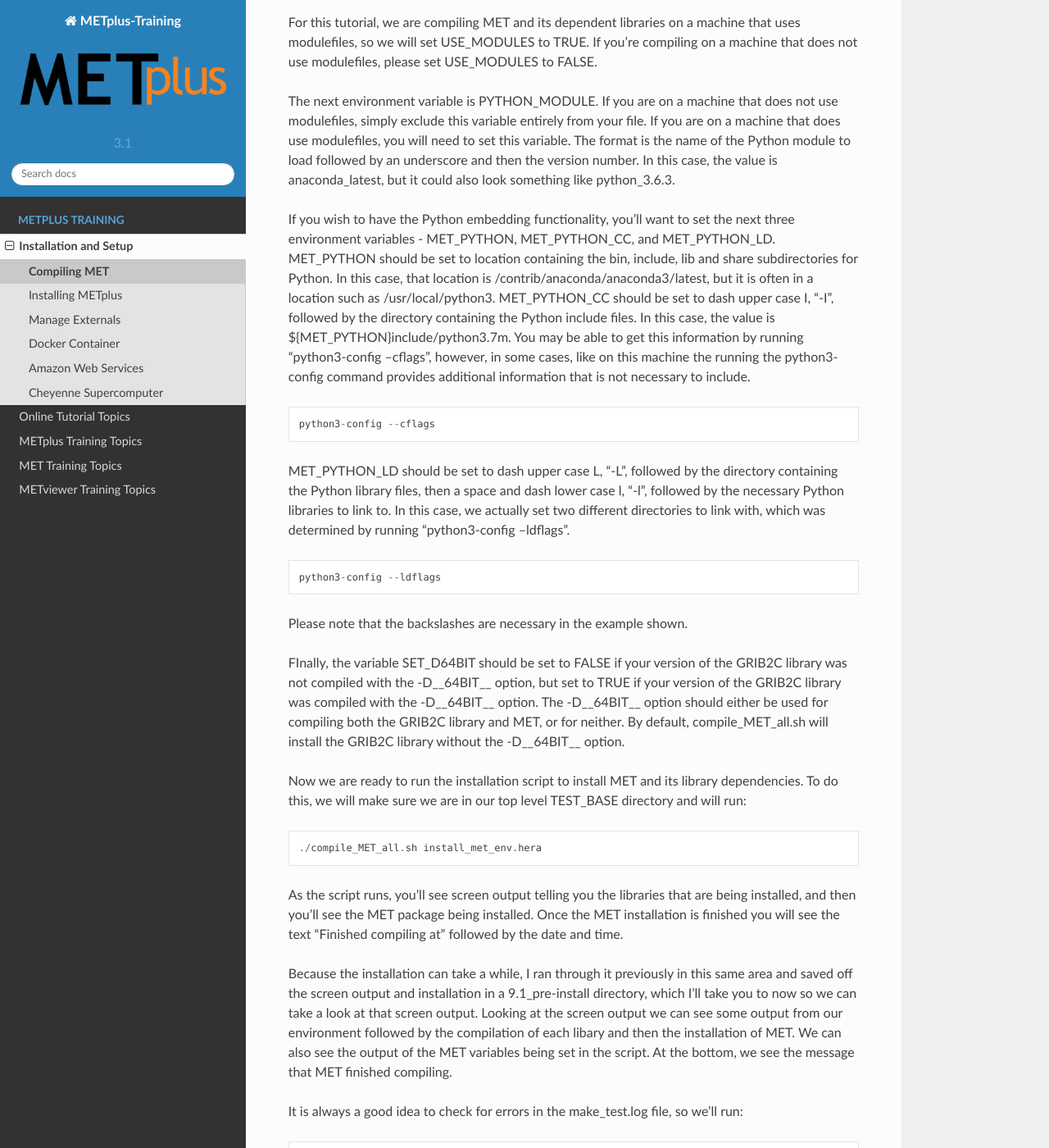
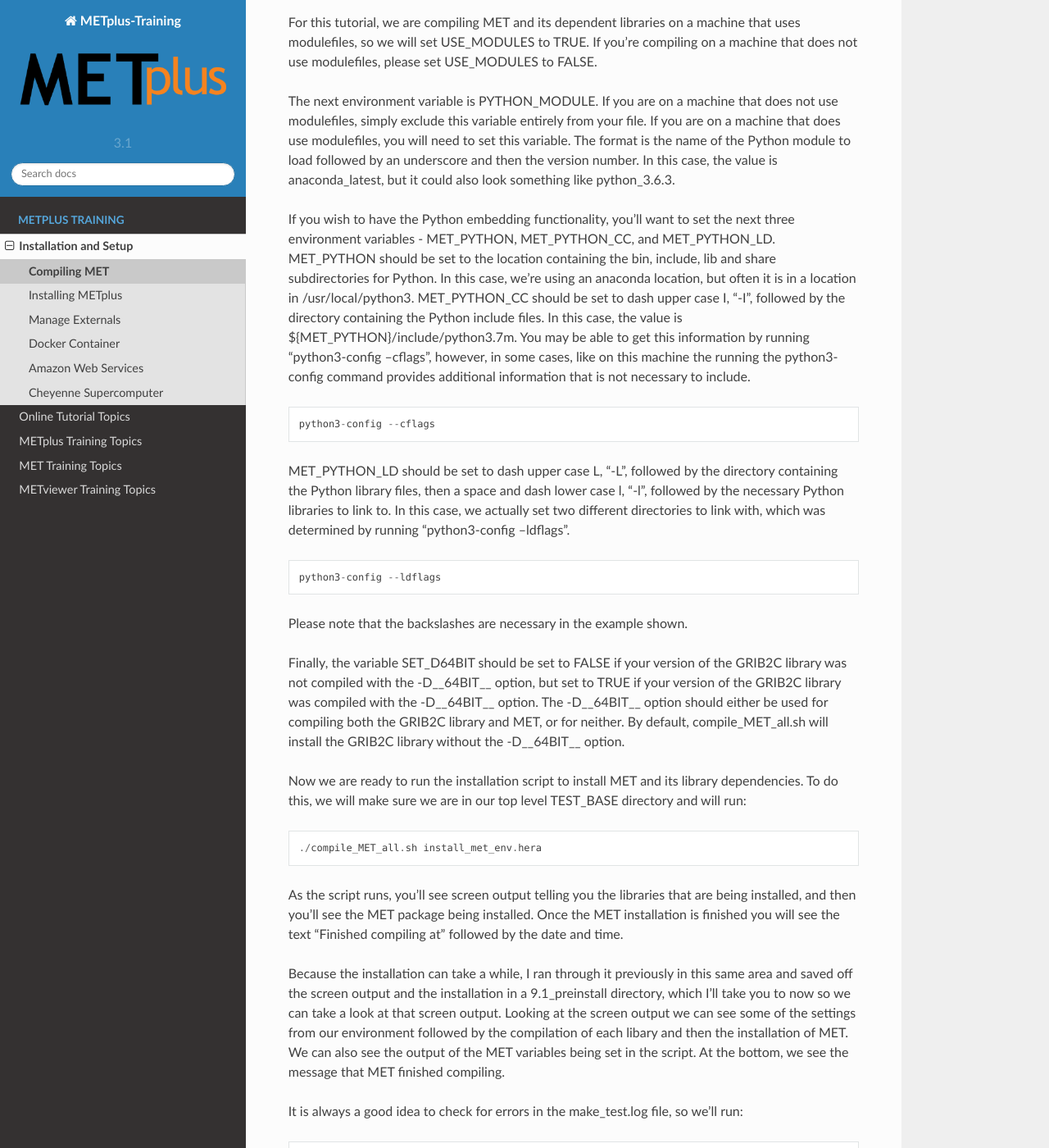
Before and after one commit to dtcenter/METplus-Training, a Sphinx documentation site: the page built from docs/modules/Environment/met_installation.rst, in a window 1280 px wide and 1400 px high, scrolled down 3048 px. Shown: the whole window at 82% size. Built offline with Sphinx 7.4.7 and the Read the Docs theme 2.0.0, drawn with Linux system fonts in a browser that asks for light colours; some of the changed text lies outside the part shown.

Commit message:
Fixed typos and omissiions

```diff
--- a/docs/modules/Environment/met_installation.rst
+++ b/docs/modules/Environment/met_installation.rst
@@ -82,7 +82,7 @@
 
 Then, we will set the COMPILER.  The format here is the name of the compiler, followed by an underscore, followed by the version number.  In this case, we are using intel_18.0.5.274  because we're using version 18.0.5.274 of the intel compiler.  For the GNU family of compilers, use "gnu" for the compiler name.  For the Intel family of compilers, use "intel", "ics", "ips" or another name, depending on your system.  For the PGI family of compilers, use "pgi" for the compiler name.
 
-The next variable to set is the MET_SUBDIR, which is the location where the top level MET subdir, for example met-9.1, should be placed. I typcially set this to the ${TEST_BASE} environment variable.
+The next variable to set is the MET_SUBDIR, which is the location where the top level MET subdir, for example met-9.1, should be placed. I typcially set this to the value of the TEST_BASE environment variable.
 
 Next, we need to tell the script the name of the MET_TARBALL. In this case, the value is met-9.1.20200810.tar.gz.
 
@@ -90,7 +90,7 @@
 
 The next environment variable is PYTHON_MODULE.  If you are on a machine that does not use modulefiles, simply exclude this variable entirely from your file.  If you are on a machine that does use modulefiles, you will need to set this variable. The format is the name of the Python module to load followed by an underscore and then the version number.  In this case, the value is anaconda_latest, but it could also look something like python_3.6.3.
 
-If you wish to have the Python embedding functionality, you'll want to set the next three environment variables - MET_PYTHON, MET_PYTHON_CC, and MET_PYTHON_LD. MET_PYTHON should be set to location containing the bin, include, lib and share subdirectories for Python.  In this case, that location is /contrib/anaconda/anaconda3/latest, but it is often in a location such as /usr/local/python3.  MET_PYTHON_CC should be set to dash upper case I, "-I", followed by the directory containing the Python include files.  In this case, the value is ${MET_PYTHON}include/python3.7m. You may be able to get this information by running "python3-config --cflags", however, in some cases, like on this machine the running the python3-config command provides additional information that is not necessary to include.
+If you wish to have the Python embedding functionality, you'll want to set the next three environment variables - MET_PYTHON, MET_PYTHON_CC, and MET_PYTHON_LD. MET_PYTHON should be set to the location containing the bin, include, lib and share subdirectories for Python.  In this case, we're using an anaconda location, but often it is in a location in /usr/local/python3.  MET_PYTHON_CC should be set to dash upper case I, "-I", followed by the directory containing the Python include files.  In this case, the value is ${MET_PYTHON}/include/python3.7m. You may be able to get this information by running "python3-config --cflags", however, in some cases, like on this machine the running the python3-config command provides additional information that is not necessary to include.
 
 .. code-block::
 
@@ -104,7 +104,7 @@
 
 Please note that the backslashes are necessary in the example shown.
 
-FInally, the variable SET_D64BIT should be set to FALSE if your version of the GRIB2C library was not compiled with the -D__64BIT__ option, but set to TRUE if your version of the GRIB2C library was compiled with the -D__64BIT__ option. The -D__64BIT__ option should either be used for compiling both the GRIB2C library and MET, or for neither.  By default, compile_MET_all.sh will install the GRIB2C library without the -D__64BIT__ option.
+Finally, the variable SET_D64BIT should be set to FALSE if your version of the GRIB2C library was not compiled with the -D__64BIT__ option, but set to TRUE if your version of the GRIB2C library was compiled with the -D__64BIT__ option. The -D__64BIT__ option should either be used for compiling both the GRIB2C library and MET, or for neither.  By default, compile_MET_all.sh will install the GRIB2C library without the -D__64BIT__ option.
 
 Now we are ready to run the installation script to install MET and its library dependencies.  To do this, we will make sure we are in our top level TEST_BASE directory and will run:
 
@@ -114,7 +114,7 @@
 
 As the script runs, you'll see screen output telling you the libraries that are being installed, and then you'll see the MET package being installed.  Once the MET installation is finished you will see the text "Finished compiling at" followed by the date and time.
 
-Because the installation can take a while, I ran through it previously in this same area and saved off the screen output and installation in a 9.1_pre-install directory, which I'll take you to now so we can take a look at that screen output.  Looking at the screen output we can see some output from our environment followed by the compilation of each libary and then the installation of MET.  We can also see the output of the MET variables being set in the script.  At the bottom, we see the message that MET finished compiling.
+Because the installation can take a while, I ran through it previously in this same area and saved off the screen output and the installation in a 9.1_preinstall directory, which I'll take you to now so we can take a look at that screen output.  Looking at the screen output we can see some of the settings from our environment followed by the compilation of each libary and then the installation of MET.  We can also see the output of the MET variables being set in the script.  At the bottom, we see the message that MET finished compiling.
 
 
 It is always a good idea to check for errors in the make_test.log file, so we'll run:
@@ -123,6 +123,6 @@
 
   grep -i error  met-9.1/make_test.log
 
-And, fortunately, we don't see any errors. If you received any errors in your make_test.log file or your installation did not go smoothly is some other aspect, please email met_help@ucar.edu with a description of the problem you experienced, and we will provide assistance.  This information is located on the MET website under `"User Support" <https://dtcenter.org/community-code/model-evaluation-tools-met/user-support>`_.  Otherwise, congratulations on your successful installation of the MET package.
+And, fortunately, we don't see any errors. If you received any errors in your make_test.log file or your installation did not go smoothly in some other aspect, please email met_help@ucar.edu with a description of the problem you experienced, and we will provide assistance.  This information is located on the MET website under `"User Support" <https://dtcenter.org/community-code/model-evaluation-tools-met/user-support>`_.  Otherwise, congratulations on your successful installation of the MET package.
 
 Thank you for watching!
```
